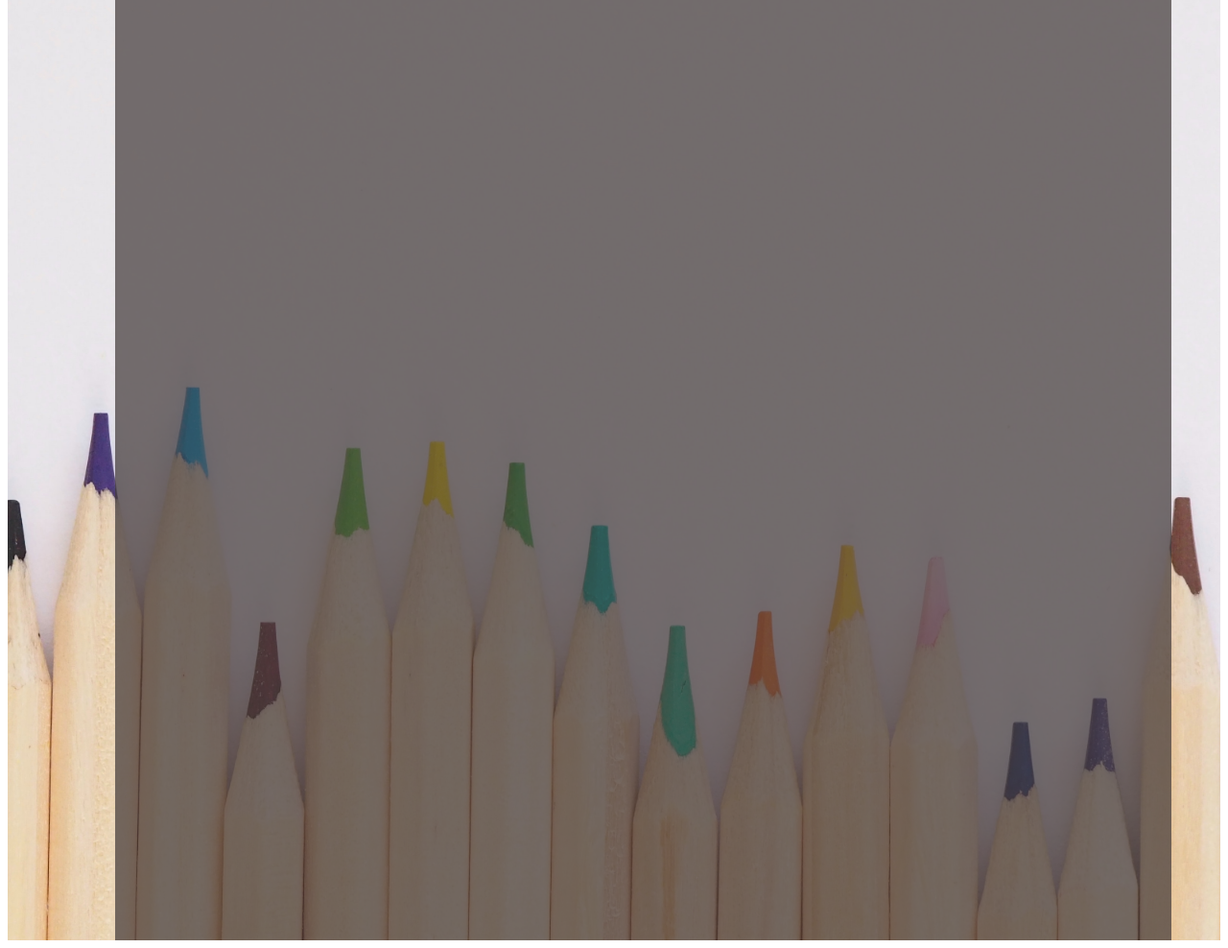
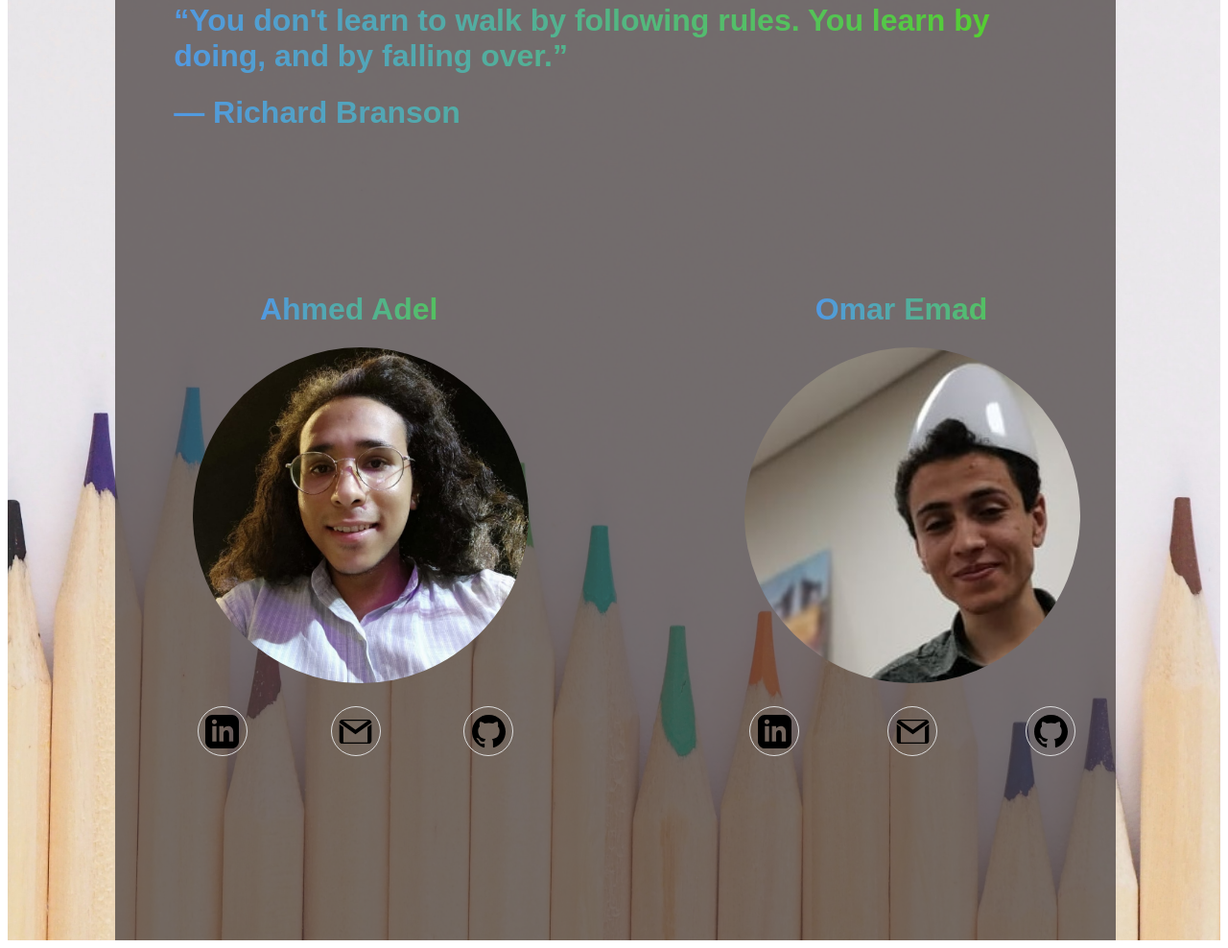
Before and after one commit to Ahmed23Adel/Lawnly, a plain HTML site: page Pages/about.html in a window 1280 px wide. Shown: the part 474-1462 px from the top of the page at 96% size. Drawn offline with Linux system fonts and the light colour scheme.

Commit message:
Download image button and profiles

```diff
--- a/Pages/about.html
+++ b/Pages/about.html
@@ -3,14 +3,20 @@
 <head>
     <meta charset="UTF-8">
     <meta http-equiv="X-UA-Compatible" content="IE=edge">
-    <meta name="viewport" content="width=device-width, initial-scale=0.9">
+    <meta name="viewport" content="width=device-width, initial-scale=1.0">
     <title>Lawnly - About Us</title>
+    <link rel="icon" type="images/x-icon" href="/images/nav-logo.png">
     <link rel="stylesheet" href="../main.css">
+    <link rel="stylesheet" href="./pages_styles/about.css">
 </head>
-<body>
+
+<body onload="setup()">
     <!-- Navigation Bar -->
     <nav>
-        <a class="nav-logo" href="../index.html"><img src="../images/nav-logo.png" alt="Lawnly"></a>
+        <div style="display:flex;">
+            <a class="nav-logo" href="../index.html"><img src="../images/nav-logo.png" alt="Lawnly"></a>
+            <h1>Lawnly</h1>
+        </div>
 
         <div class="nav_elements">
             <ul>
@@ -23,10 +29,49 @@
     </nav>
     <div class="BackGround_Image" >
         <div class="Wrapper" >
+            <div class="quote">
+                <h1>“You don't learn to walk by following rules. You learn by doing, and by falling over.”</h1>
+                <h1>― Richard Branson</h1>
+            </div>
 
+            <div style="display:flex;flex-wrap:nowrap;" id="profs" >
+                    <div class="profile" style="margin-left: 5%;">
+                        <h1 style="margin-left:20%;">Ahmed Adel</h1>
+                        <div class="profile-pic">
+                            <img src="../images/Adel.jpg" alt="">
+                        </div>
+                        <div class="social-container"style="margin-right: 3%;" >
+                            <a id="s-li" href="https://www.linkedin.com/in/ahmed23adel/" target="_blank" class="social"><img src="/images/i_linkedin.svg" alt=""></a>
+                            <a id="s-g" href="https://mail.google.com/mail/?view=cm&fs=1&to=s-ahmed.abdelmohsen@zewailcity.edu.eg" target="_blank" class="social"><img src="/images/i_gmail.svg" alt=""></a>
+                            <a id="s-gh" href="https://github.com/Ahmed23Adel/" target="_blank" class="social"><img src="/images/i_github.svg" alt=""></a>
+                        </div>
+                    </div>
+
+                    <div class="profile">
+                        <h1 style="margin-left:21%;">Omar Emad</h1>
+                        <div class="profile-pic">
+                            <img src="../images/Omar.jpg" alt="">
+                        </div>
+                        <div  class="social-container" >
+                            <a id="s-li" href="https://www.linkedin.com/in/omar-emad-9b2790229/" target="_blank" class="social"><img src="/images/i_linkedin.svg" alt=""></a>
+                            <a id="s-g" href="https://mail.google.com/mail/?view=cm&fs=1&to=s-omar.emad@zewailcity.edu.eg" target="_blank" class="social"><img src="/images/i_gmail.svg" alt=""></a>
+                            <a id="s-gh" href="https://github.com/The-Sad-Zewalian/" target="_blank" class="social"><img src="/images/i_github.svg" alt=""></a>
+                        </div>
+                    </div>
+            </div>
         </div>
     </div>
 
 </body>
 
+<script>
+    function setup(){
+        let width = screen.width;
+        let profs=document.getElementById('profs');
+        if(width<1250){
+            profs.setAttribute("flex-wrap","wrap");
+            profs.setAttribute("margin-left","30%")
+        }
+    }
+</script>
 </html>
--- /dev/null
+++ b/Pages/pages_styles/about.css
@@ -0,0 +1,55 @@
+.profile{
+    margin-top: 10%;
+    margin-right:23% ;
+}
+.profile-pic>img {
+    width: 350px;
+    border-radius: 50%;
+
+}
+.social-container {
+    margin-top: 10%;
+    display: flex;
+    justify-content: space-between;
+    margin: 20px 0;
+}
+
+.social-container>a {
+    border: 1px solid #dddddd;
+    border-radius: 50%;
+    display: inline-flex;
+    justify-content: center;
+    align-items: center;
+    margin: 0 5px;
+    height: 50px;
+    width: 50px;
+}
+
+.social-container>a>img {
+    width: 35px;
+    height: 35px;
+}
+
+#s-li:hover {
+    filter: invert(35%) sepia(13%) saturate(2571%) hue-rotate(166deg)
+    brightness(85%) contrast(100%);
+    animation: straightUp 0.4s forwards;
+}
+
+#s-g:hover {
+    filter: invert(25%) sepia(96%) saturate(4592%) hue-rotate(341deg)
+    brightness(90%) contrast(84%);
+    animation: straightUp 0.4s forwards;
+}
+
+#s-gh:hover {
+    filter: invert(40%) sepia(13%) saturate(2208%) hue-rotate(232.7deg)
+    brightness(93%) contrast(92%);
+    animation: straightUp 0.4s forwards;
+}
+.quote{
+    margin-left: 2%;
+    word-wrap: normal;
+    margin-top: 20%;
+    margin-bottom: 5%;
+}
--- a/Pages/pages_styles/model.css
+++ b/Pages/pages_styles/model.css
@@ -9,7 +9,7 @@
     font-style: normal;
     color: #f8eeda;
 }
-}
+
 .sample-results{
     font-family: Arial;
     font-style: normal;
--- a/main.css
+++ b/main.css
@@ -305,7 +305,7 @@ nav {
 .Wrapper {
   margin-top: 2.5rem;
   min-height: 80rem;
-  width: 90%;
+  width: 85%;
   background-color: rgba(65, 56, 56, 0.7);
   -webkit-background-size: cover;
   -moz-background-size: cover;
@@ -372,7 +372,7 @@ align-items: center;
   height: 70px;
   margin-top: 5%;
   cursor: pointer;
-  margin-left: 41.5%;
+  margin-left: 43.5%;
   font-size: larger;
   font-weight: 900;
   border-radius: 10px;
@@ -434,14 +434,29 @@ align-items: center;
   vertical-align: middle;
 }
 
+#gallery-out {
+  margin-top: 10px;
+  margin: auto auto;
+  align-self: center;
+}
+
+#gallery-out>img {
+  width: 500px;
+  height: 450px;
+  margin-top: 3%;
+  margin-left:3.5%;
+  vertical-align: middle;
+}
+
 .button {
   display: inline-block;
   padding: 10px;
-  margin-left: 190px;
+  margin-left: 180px;
   margin-bottom: 2%;
   cursor: pointer;
   text-align: center;
   font-size: large;
+  width:136.117px;
   border-radius: 5px;
   border: 2px solid #55d51c;
 }
@@ -453,7 +468,6 @@ align-items: center;
   display: none;
 }
 h1{
-  /* margin-top: 19%; */
   margin-left: 1%;
   text-decoration: none;
   background-image: var(--color-grad-main);
```
Also changed, not shown: Pages/github.html (+6 -2 lines), Pages/model.html (+4 -1 lines), index.html (+28 -4 lines), images/Adel.jpg (added), images/Omar 1.jpg (added), images/Omar.jpg (added), images/i_github.svg (added), images/i_gmail.svg (added), images/i_linkedin.svg (added), images/papaer-network.png, images/swish-layer.png.
